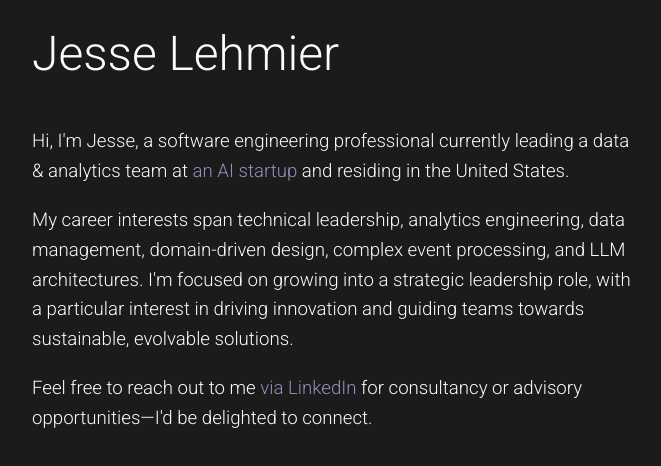
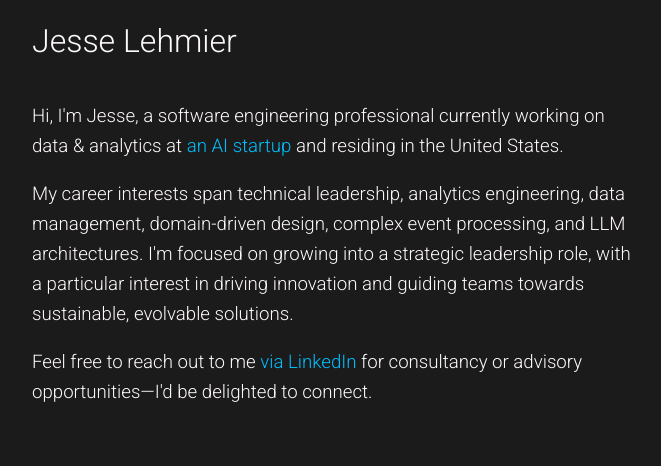
Before and after one commit to lehmier/lehmier.github.io, a plain HTML site: page index.html in a window 1280 px wide. Shown: the whole page, without its empty margins (0-661 px from the left). Drawn offline with Linux system fonts and the light colour scheme.

Commit message:
clean up the colors and verbiage

```diff
--- a/index.html
+++ b/index.html
@@ -13,19 +13,19 @@
       line-height: 1.6;
       margin: 0;
       padding: 0;
-      background-color: #1B1B1B; /* Outer Space background */
-      color: #FFFAFA; /* Snow White text */
+      background-color: #1B1B1B;
+      color: #FFFAFA;
       padding-left: 2rem; /* Add margin to the left */
       padding-right: 2rem; /* Add margin to the right */
     }
     header {
       background-color: #1B1B1B; /* Same as the background */
-      color: #FFFAFA; /* Snow White text */
+      color: #FFFAFA;
       padding: 1rem 0; /* Add padding for better spacing */
       text-align: left; /* Left-align the header text */
     }
     header h1 {
-      font-size: 3rem; /* Larger header size */
+      font-size: 2rem; /* Larger header size */
       font-weight: 300; /* Lighter weight */
       margin: 0; /* Remove any default margin */
     }
@@ -48,21 +48,21 @@
       display: inline-block;
       margin-top: 1rem;
       padding: 0.5rem 1rem;
-      background-color: #FFFAFA; /* Snow White button */
-      color: #1B1B1B; /* Eerie Black button text */
+      background-color: #FFFAFA;
+      color: #1B1B1B;
       text-decoration: none;
       border-radius: 5px;
       font-weight: 500;
     }
     .button:hover {
-      background-color: #F0F0F0; /* Slightly darker Snow White for hover */
+      background-color: #F0F0F0;
     }
     a {
-     color: #9090C0; /* Crimson link color */
-     text-decoration: none; /* Remove underline */
+     color: #00BFFF;
+     text-decoration: none;
     }
     a:hover {
-      color: #9678B6; /* Darker red for hover */
+      color: #6699CC;
    }
   </style>
 </head>
@@ -74,7 +74,7 @@
     <section>
       <!-- h2 About Me h2 -->
       <p>
-        Hi, I'm Jesse, a software engineering professional currently leading a data & analytics team at <a href="https://slang.ai">an AI startup</a> and residing in the United States.
+        Hi, I'm Jesse, a software engineering professional currently working on data & analytics at <a href="https://slang.ai">an AI startup</a> and residing in the United States.
       </p>
       <p>My career interests span technical leadership, analytics engineering, data management, domain-driven design, complex event processing, and LLM architectures. I'm focused on growing into a strategic leadership role, with a particular interest in driving innovation and guiding teams towards sustainable, evolvable solutions.
       </p>
```
